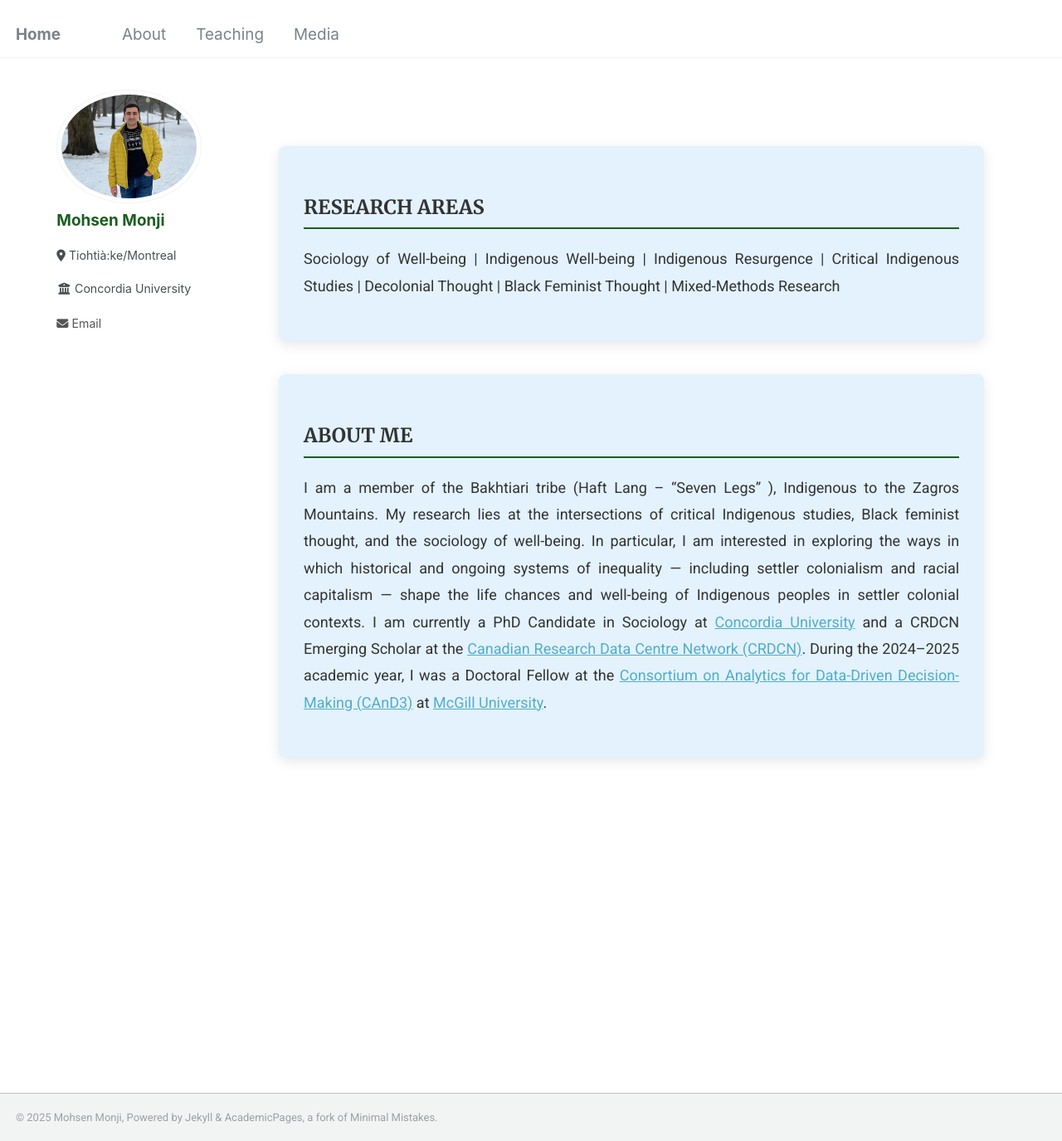
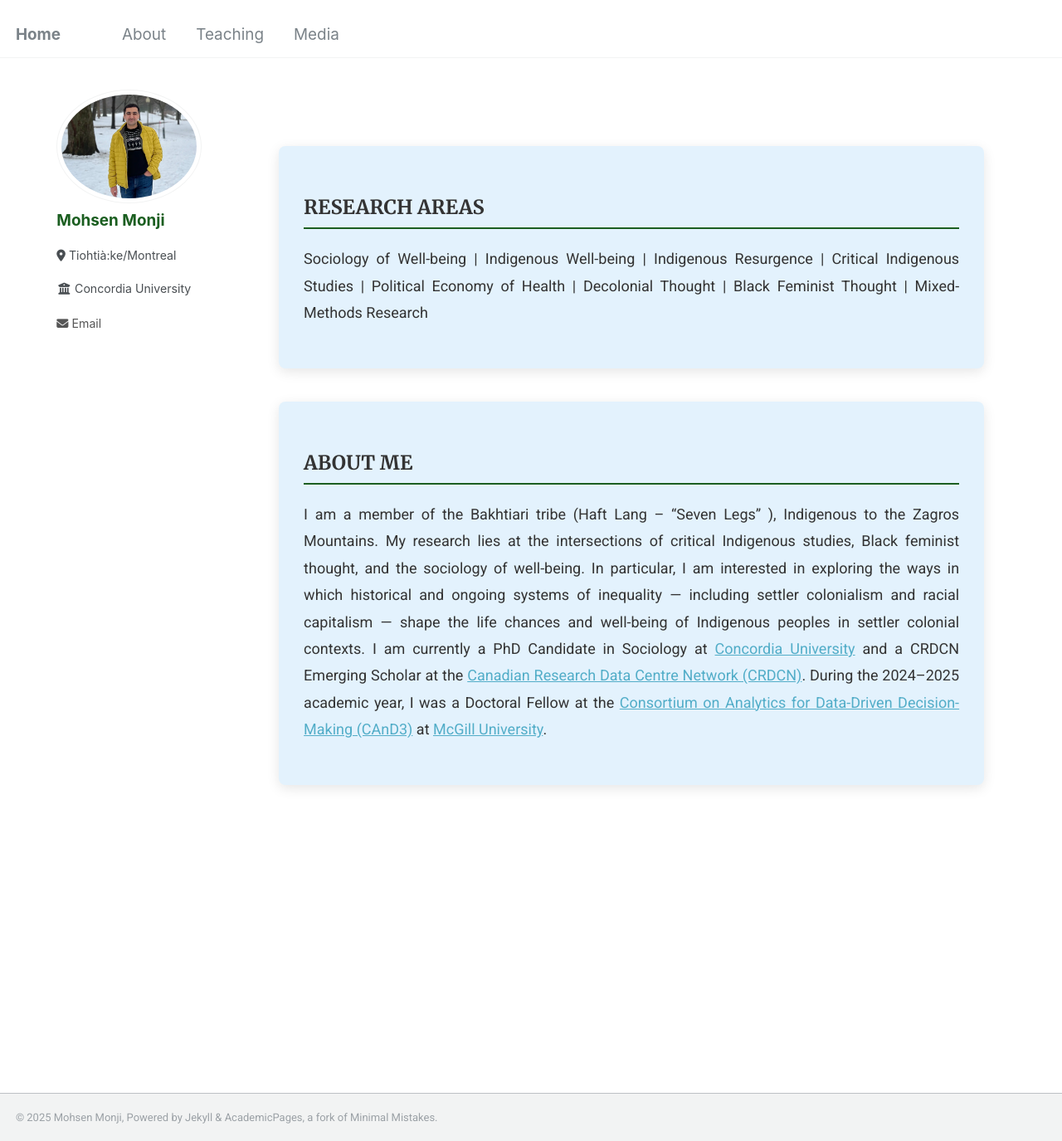
Before and after one commit to Mohsnmonji/mohsnmonji.github.io, a Jekyll site: the page built from about-me.md, in a window 1280 px wide and 1375 px high. Shown: the whole window at 83% size. Built offline with Jekyll 4.4.1, drawn with Linux system fonts in a browser that asks for light colours.

Commit message:
Update about-me.md

```diff
--- a/about-me.md
+++ b/about-me.md
@@ -54,7 +54,7 @@ author_profile: true
 <div class="about-card">
   <h2>RESEARCH AREAS</h2>
   <p style="font-size:18px; color:#333; text-align:justify; line-height:1.8; margin:20px 0;">
-    Sociology of Well-being | Indigenous Well-being | Indigenous Resurgence | Critical Indigenous Studies | Decolonial Thought | Black Feminist Thought | Mixed-Methods Research
+    Sociology of Well-being | Indigenous Well-being | Indigenous Resurgence | Critical Indigenous Studies | Political Economy of Health | Decolonial Thought | Black Feminist Thought | Mixed-Methods Research
   </p>
 </div>
 
```
